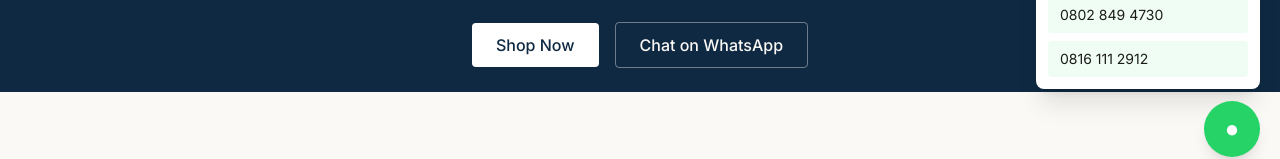
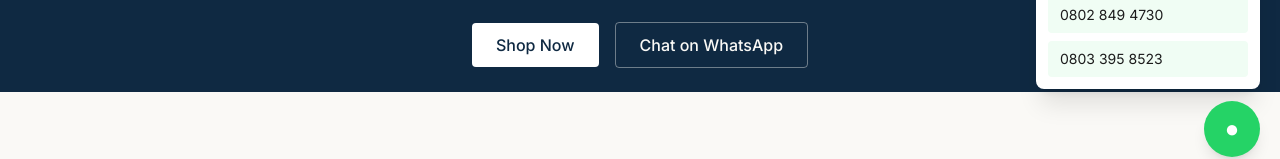
Before and after one commit to Gmaxtechnology/Gmaxtechnology, a Next.js app: page / in a window 1280 px wide. Both pictures are taken after a click on the button "Chat on WhatsApp". Shown: the part 623-782 px from the top of the page. Built offline with nearby package versions, Linux system fonts and the light colour scheme; no server answers; the database is empty.

Commit message:
Whatsappfloat

```diff
--- a/components/WhatsAppFloat.tsx
+++ b/components/WhatsAppFloat.tsx
@@ -24,7 +24,7 @@ export default function WhatsAppFloat() {
             rel="noopener noreferrer"
             className="block py-2 px-3 rounded bg-green-50 hover:bg-green-100 text-charcoal"
           >
-            0816 111 2912
+            0803 395 8523
           </a>
         </div>
       )}
```
